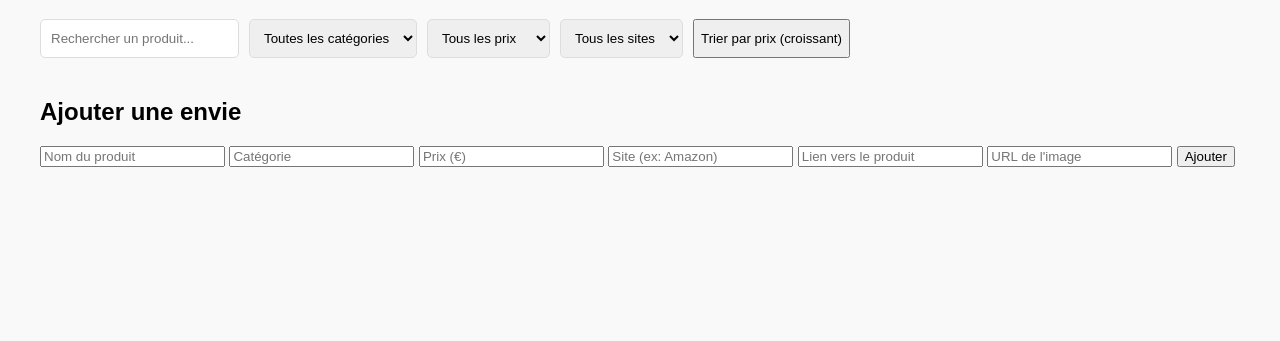
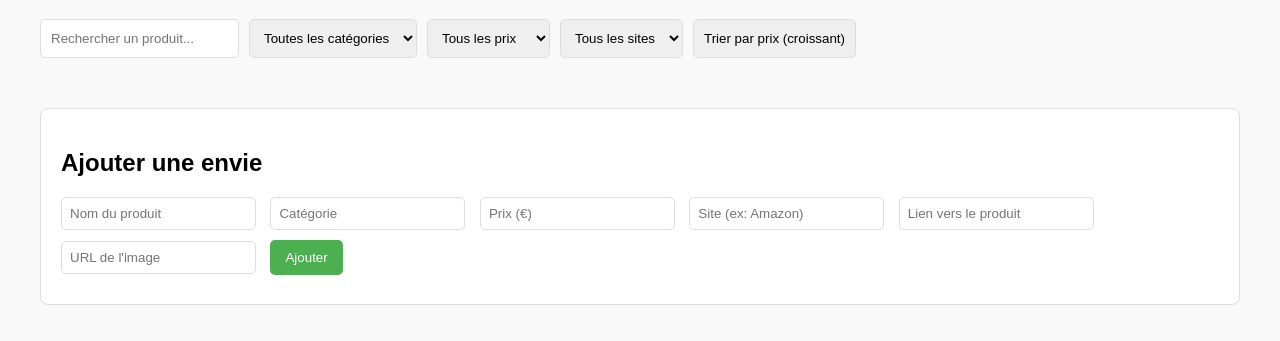
Before and after one commit to charlesymir/Wich, a plain HTML site: page index.html in a window 1280 px wide. Shown: the part 81-422 px from the top of the page. Drawn offline with Linux system fonts and the light colour scheme; no server answers.

Commit message:
Update styles.css

```diff
--- a/styles.css
+++ b/styles.css
@@ -8,21 +8,22 @@ body {
 
 .filters {
     display: flex;
+    flex-wrap: wrap;
     gap: 10px;
     margin-bottom: 20px;
-    flex-wrap: wrap;
 }
 
-.filters input, .filters select {
+.filters input, .filters select, .filters button {
     padding: 10px;
     border: 1px solid #ddd;
     border-radius: 5px;
 }
 
-#wishlist {
+.wishlist {
     display: grid;
     grid-template-columns: repeat(auto-fill, minmax(300px, 1fr));
     gap: 20px;
+    margin-bottom: 30px;
 }
 
 .wish-card {
@@ -33,15 +34,39 @@ body {
     box-shadow: 0 2px 4px rgba(0, 0, 0, 0.1);
 }
 
-.wish-card.Airsoft {
-    border-top: 5px solid #2196F3;
-}
-
-.wish-image {
+.wish-card img {
     width: 100%;
     max-height: 200px;
     object-fit: contain;
     border-radius: 5px;
     margin-bottom: 10px;
-    background-color: #f9f9f9;
 }
+
+.wish-card.Technologie { border-top: 5px solid #2196F3; }
+.wish-card.Livres { border-top: 5px solid #4CAF50; }
+.wish-card.Airsoft { border-top: 5px solid #FF5722; }
+
+.add-wish {
+    border: 1px solid #ddd;
+    padding: 20px;
+    border-radius: 8px;
+    background-color: white;
+    margin-top: 20px;
+}
+
+.add-wish input {
+    margin-right: 10px;
+    margin-bottom: 10px;
+    padding: 8px;
+    border: 1px solid #ddd;
+    border-radius: 5px;
+}
+
+.add-wish button {
+    padding: 10px 15px;
+    background-color: #4CAF50;
+    color: white;
+    border: none;
+    border-radius: 5px;
+    cursor: pointer;
+}
```
